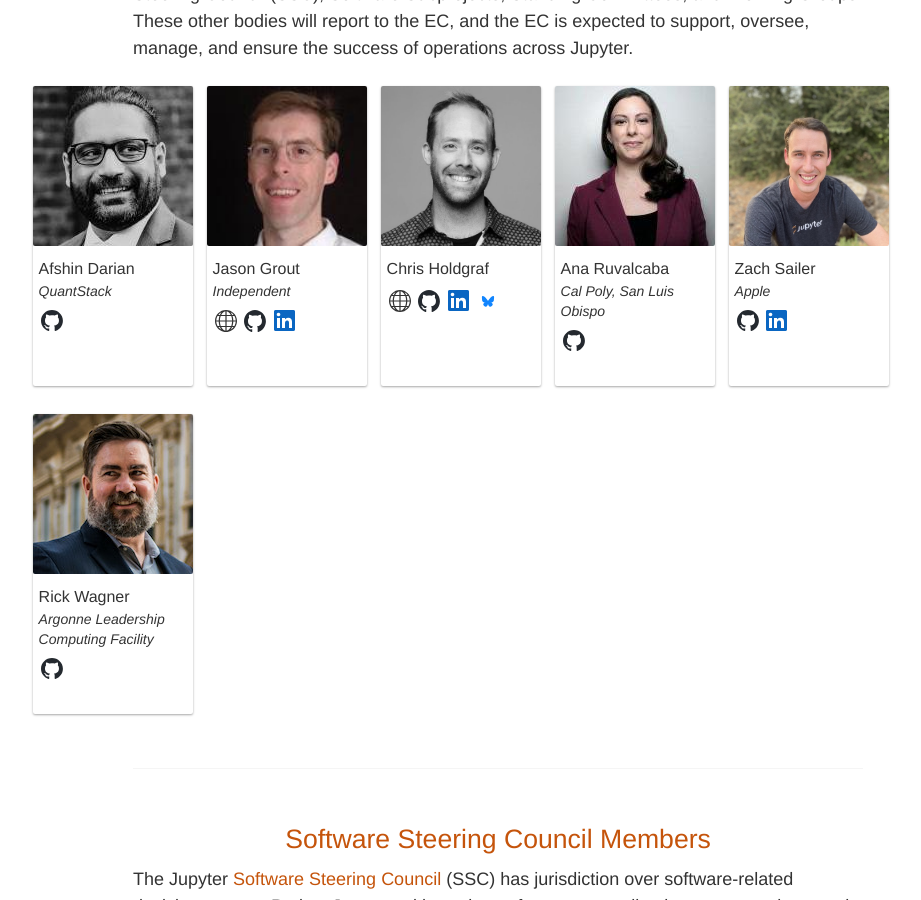
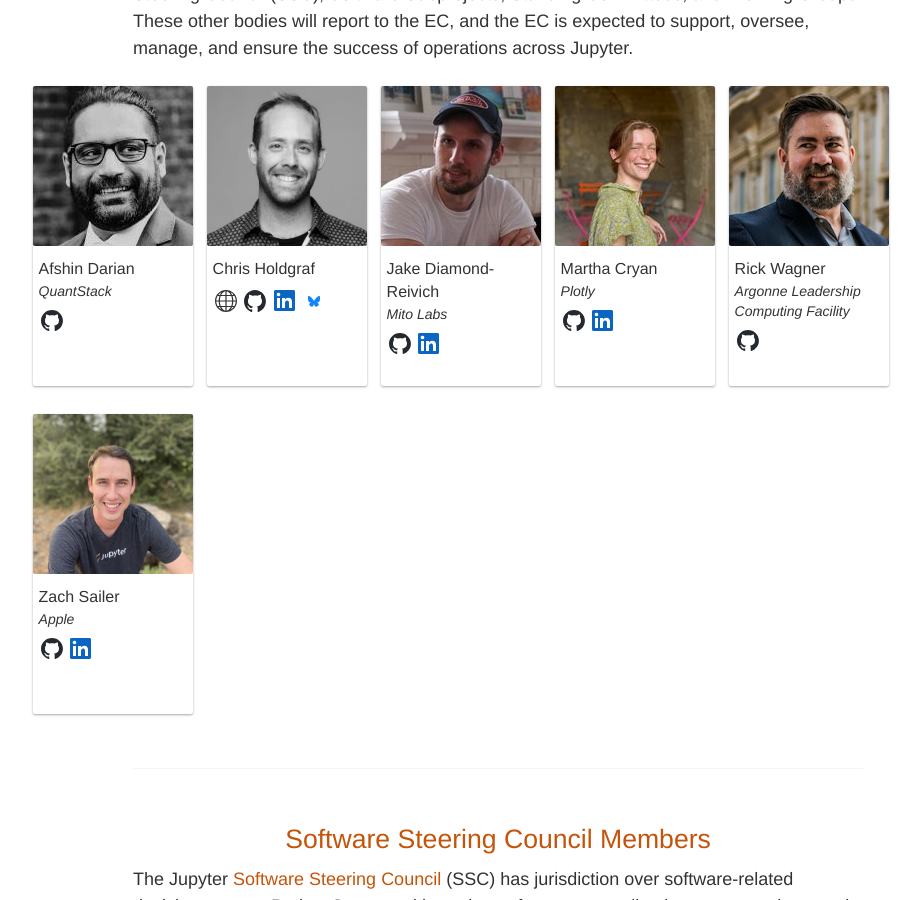
Before and after one commit to jupyter/jupyter.github.io, a Jekyll site: the page built from about.html, in a window 1280 px wide and 900 px high, scrolled down 944 px. Shown: the whole window, without its empty margins (142-1063 px from the left). Built offline with Jekyll 4.4.1, drawn with Linux system fonts in a browser that asks for light colours; comment, search, counter and statistics services are not loaded.

Commit message:
added Martha and Jake placeholders
Signed-off-by: Tom Slanda <jesus_slanda@yahoo.com>

```diff
--- a/about.html
+++ b/about.html
@@ -379,12 +379,6 @@ executive_council:
     photo: AfshinDarian.jpeg
     affiliation: QuantStack
     gh_handle: afshin
-  - name: Jason Grout
-    photo: JasonGrout.jpeg
-    affiliation: Independent
-    gh_handle: jasongrout
-    linkedin: https://www.linkedin.com/in/jason-grout/
-    personal: https://jasongrout.org/
   - name: Chris Holdgraf
     photo: Chris_Holdgraf.jpg
     gh_handle: choldgraf
@@ -392,19 +386,25 @@ executive_council:
     bluesky_handle: choldgraf.com
     twitter_handle: choldgraf
     personal: http://chrisholdgraf.com
-  - name: Ana Ruvalcaba
-    photo: Ana_Ruvalcaba.jpg
-    affiliation: Cal Poly, San Luis Obispo
-    gh_handle: ruv7
+  - name: Jake Diamond-Reivich
+    photo: Jake_DiamondReivich.jpg
+    affiliation: Mito Labs
+    gh_handle: jake-stack
+    linkedin: https://www.linkedin.com/in/jacob-diamond-reivich-03ab62145/
+  - name: Martha Cryan
+    photo: Martha_Cryan.jpg
+    affiliation: Plotly
+    gh_handle: marthacryan
+    linkedin: https://www.linkedin.com/in/marthacryan/
+  - name: Rick Wagner
+    photo: RickWagner.jpg
+    affiliation: Argonne Leadership Computing Facility
+    gh_handle: rpwagner
   - name: Zach Sailer
     photo: Zach_Sailer.jpg
     gh_handle: Zsailer
     affiliation: Apple
     linkedin: https://linkedin.com/in/zach-sailer-8a1472151/
-  - name: Rick Wagner
-    photo: RickWagner.jpg
-    affiliation: Argonne Leadership Computing Facility
-    gh_handle: rpwagner
 
 software_steering_council:
   - name: Sylvain Corlay
```
Also changed, not shown: assets/bios/Jake_DiamondReivich.jpg (added), assets/bios/Martha_Cryan.jpg.
